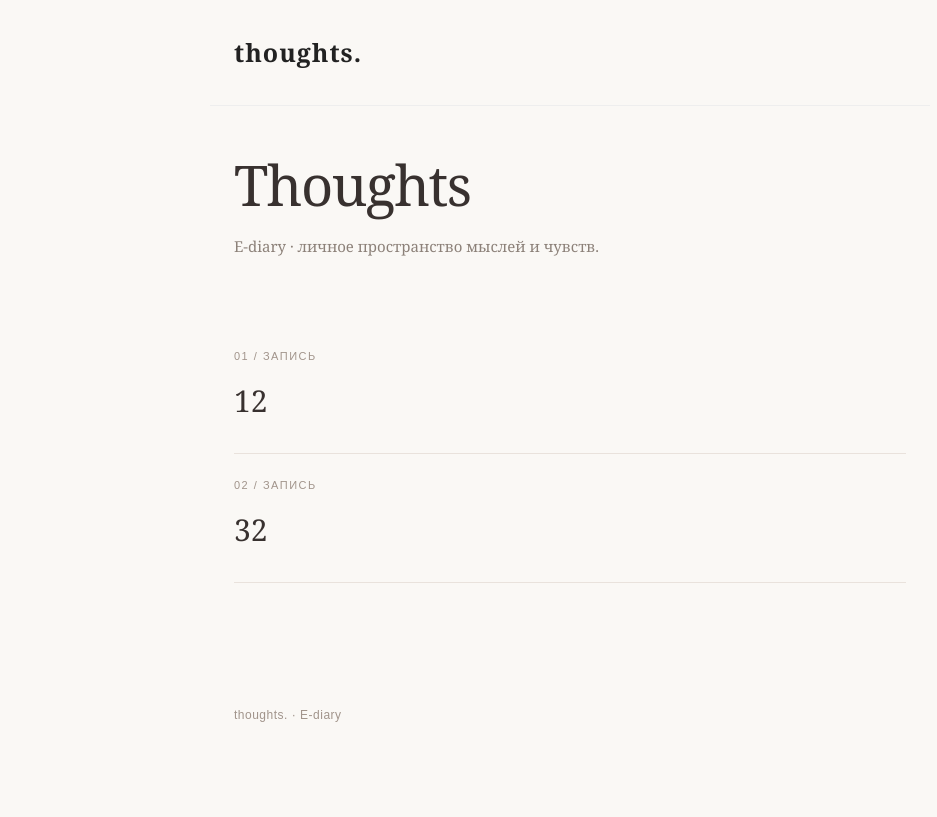
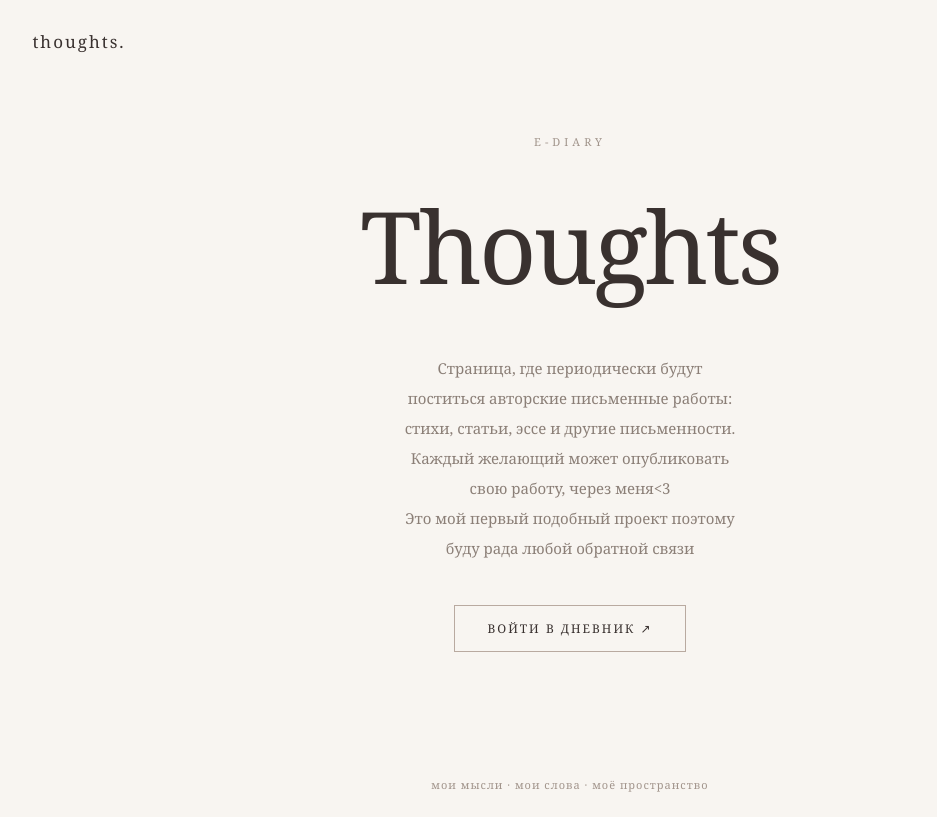
Before and after one commit to chaosinpeace/l.github.io, a plain HTML site: page index.html in a window 1280 px wide. Shown: the whole page, without its empty margins (70-1007 px from the left). Drawn offline with Linux system fonts and the light colour scheme.

Commit message:
index.html

```diff
--- a/index.html
+++ b/index.html
@@ -4,128 +4,99 @@
 <head>
   <meta charset="UTF-8">
   <meta name="viewport" content="width=device-width, initial-scale=1">
-  <meta name="theme-color" content="#faf8f5">
-  <title>Thoughts — E-diary</title>
-
-  <link rel="stylesheet" href="style.css">
-
+  <title>Thoughts</title>
   <style>
-    * {
-      box-sizing: border-box;
-    }
+    * { box-sizing: border-box; }
 
     body {
       margin: 0;
-      background: #faf8f5;
-      color: #38312f;
+      min-height: 100vh;
+      background: #f8f5f1;
+      color: #39312f;
       font-family: Georgia, "Times New Roman", serif;
+      display: flex;
+      flex-direction: column;
     }
 
     header {
-      max-width: 720px;
-      margin: 0 auto;
-      padding: 30px 24px;
-    }
-
-    .logo {
-      color: #38312f;
-      text-decoration: none;
-      font-size: 19px;
-      letter-spacing: 1px;
+      padding: 30px 8%;
+      font-size: 17px;
+      letter-spacing: 2px;
     }
 
     main {
-      max-width: 720px;
-      margin: 0 auto;
-      padding: 45px 24px 100px;
+      flex: 1;
+      display: flex;
+      flex-direction: column;
+      justify-content: center;
+      align-items: center;
+      text-align: center;
+      padding: 40px 24px 100px;
     }
 
-    .intro {
-      margin-bottom: 65px;
+    .small {
+      font-size: 11px;
+      letter-spacing: 4px;
+      text-transform: uppercase;
+      color: #a1948b;
+      margin-bottom: 28px;
     }
 
-    .intro h1 {
-      margin: 0 0 15px;
-      font-size: clamp(38px, 8vw, 56px);
+    h1 {
+      font-size: clamp(54px, 12vw, 100px);
       font-weight: normal;
-      letter-spacing: -1.5px;
+      letter-spacing: -3px;
+      margin: 0 0 25px;
     }
 
-    .intro p {
-      color: #8c8179;
+    .description {
+      color: #8b7f77;
       font-size: 15px;
-      line-height: 1.8;
+      line-height: 2;
+      max-width: 340px;
+      margin-bottom: 42px;
     }
 
-    .post {
-      padding: 25px 0;
-      border-bottom: 1px solid #e9e2dc;
+    .enter {
+      display: inline-block;
+      color: #39312f;
+      border: 1px solid #b9aaa0;
+      padding: 14px 32px;
+      text-decoration: none;
+      font-size: 12px;
+      letter-spacing: 2px;
+      transition: all 0.2s ease;
     }
 
-    .post-number {
-      display: inline-block;
-      color: #38312f;
-      font-size: 30px;
-      font-weight: normal;
-      text-decoration: none;
-      transition: color 0.2s ease;
-    }
-
-    .post-number:hover {
-      color: #a17c72;
-    }
-
-    .date {
-      margin: 0 0 12px;
-      color: #a1948b;
-      font-size: 11px;
-      letter-spacing: 1.5px;
-      text-transform: uppercase;
+    .enter:hover {
+      background: #39312f;
+      color: #f8f5f1;
+      border-color: #39312f;
     }
 
     footer {
-      max-width: 720px;
-      margin: 0 auto;
-      padding: 25px 24px 40px;
+      padding: 25px;
+      text-align: center;
       color: #a1948b;
-      font-size: 12px;
-      letter-spacing: 0.5px;
-    }
-
-    a {
-      -webkit-tap-highlight-color: transparent;
+      font-size: 11px;
+      letter-spacing: 1px;
     }
   </style>
 </head>
-
 <body>
-
-  <header>
-    <a class="logo" href="index.html">thoughts.</a>
-  </header>
+  <header>thoughts.</header>
 
   <main>
-
-    <section class="intro">
-      <h1>Thoughts</h1>
-      <p>E-diary · личное пространство мыслей и чувств.</p>
-    </section>
-
-    <section class="post">
-      <p class="date">01 / Запись</p>
-      <a class="post-number" href="posts/first-post.html">12</a>
-    </section>
-
-    <section class="post">
-      <p class="date">02 / Запись</p>
-      <a class="post-number" href="posts/second-poem.html">32</a>
-    </section>
-
+    <p class="small">e-diary</p>
+    <h1>Thoughts</h1>
+    <p class="description">
+      Страница, где периодически будут поститься авторские письменные работы: стихи, статьи, эссе и другие письменности.
+      Каждый желающий может опубликовать свою работу, через меня<3 <br>
+      Это мой первый подобный проект поэтому буду рада любой обратной связи
+    </p>
+    <a class="enter" href="home.html">ВОЙТИ В ДНЕВНИК ↗</a>
   </main>
 
-  <footer>
-    thoughts. · E-diary
-  </footer>
-
+  <footer>мои мысли · мои слова · моё пространство</footer>
 </body>
 </html>
```
